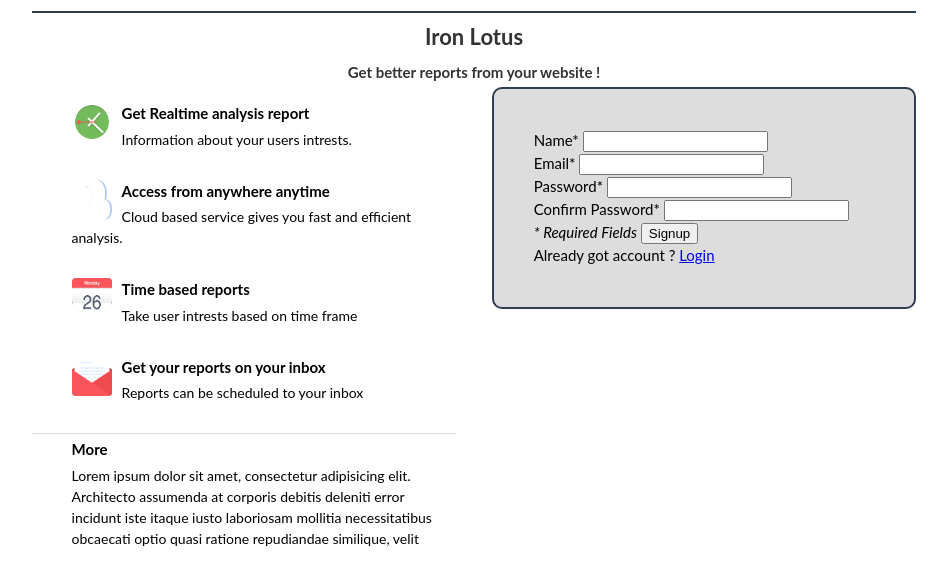
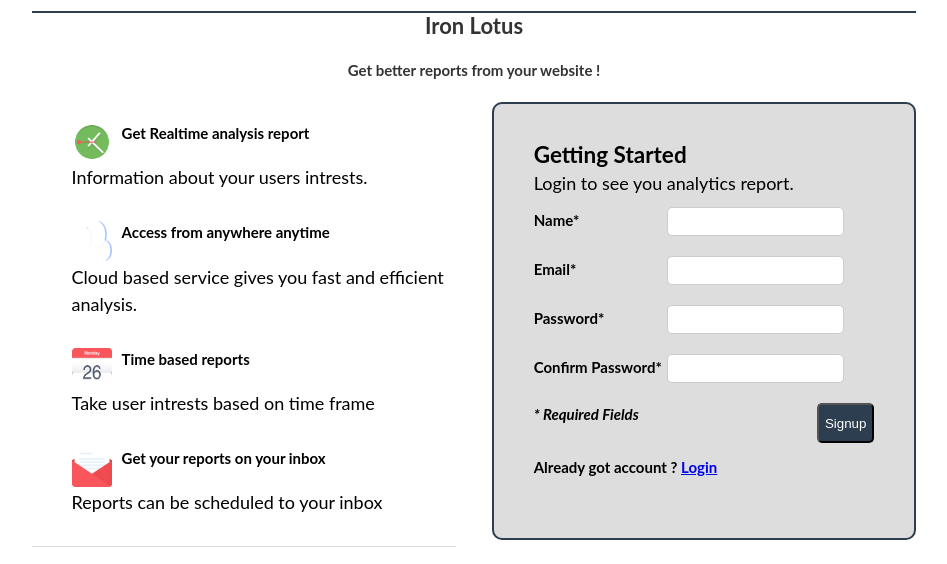
Before and after one commit to DKareep/basicLandingPage, a plain HTML site: page index.html in a window 1280 px wide. Shown: the part 147-711 px from the top of the page, without its empty margins (166-1113 px from the left). Drawn offline with Linux system fonts and the light colour scheme.

Commit message:
Further styled contact form

```diff
--- a/css/style.css
+++ b/css/style.css
@@ -11,17 +11,17 @@ body{
     background-color: #ffffff;
 }
 p{
-    font-size: 14px;
+    font-size: 18px;
     line-height: 1.5em;
     margin: 4px 0;
 }
 h1{
     font-size: 22px;
-    line-height: 1.8em;
-margin: 4px 0;
+    line-height: 1.2em;
+margin: 0px 0;
 }
-h4 {
-    margin: 4px 0;
+h2 {
+    margin: 0px 0;
 }
 .clearfix{
     clear: both;
@@ -76,6 +76,37 @@ h4 {
     background-color: #dddddd;
 }
 
+#contact-form div {
+    margin-top: 10px;
+    margin-bottom: 20px;
+    font-weight: bold;
+}
+#contact-form label{
+    width: 130px;
+    display: inline-block;
+}
+
+#contact-form input[type='text'],#contact-form input[type='email'] , #contact-form input[type='password'] {
+    border: 1px solid #ccc;
+   height: 25px;
+    width: 50%;
+    -webkit-border-radius: 5px;
+    -moz-border-radius: 5px;
+    border-radius: 5px;
+}
+
+#contact-form input[type='button']{
+    border-radius: 5px;
+    background-color: #2C3E50;
+/*padding: 15px ;*/
+
+    color: white;
+    float: right;
+    display: block;
+    height: 40px;
+}
+
+
 .content-footer{
     padding-left: 40px;
     border-top: 1px solid #dddddd;
--- a/index.html
+++ b/index.html
@@ -3,7 +3,7 @@
 <head>
     <meta charset="utf-8">
     <meta http-equiv="X-UA-Compatible" content="IE=edge">
-    <meta name="viewport" content="width=device-width, initial-scale=1">
+    <!--<meta name="viewport" content="width=device-width, initial-scale=1">-->
 
     <title>Basic Landing Page</title>
     <link rel="stylesheet" href="css/style.css"/>
@@ -60,6 +60,8 @@
 
     <section id="sub-2">
         <form action="#" id="contact-form">
+            <h2>Getting Started</h2>
+            <p>Login to see you analytics report.</p>
             <div class="username">
                 <label for="name-input">Name*</label>
                 <input type="text" id="name-input"/>
@@ -81,8 +83,9 @@
                 <input type="password" id="confirm-password-input"/>
             </div>
 <div >
-            <em>* Required Fields</em>
+
 <input  type="button" value="Signup" id="signup-button">
+    <em>* Required Fields</em>
 
 </div>
             <div class="clearfix"></div>
```
